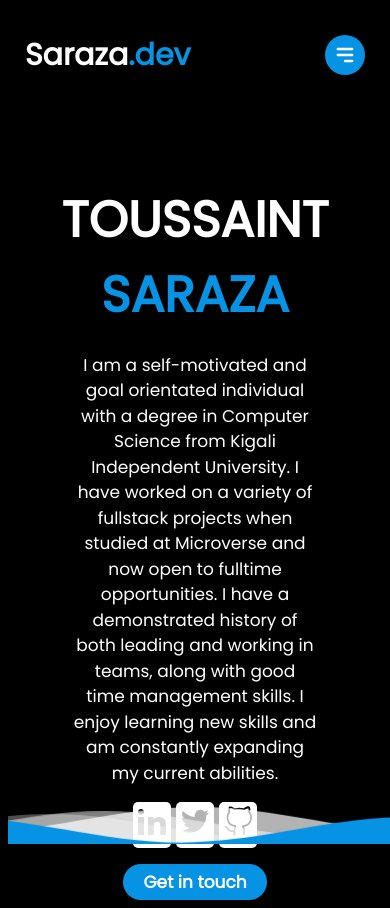
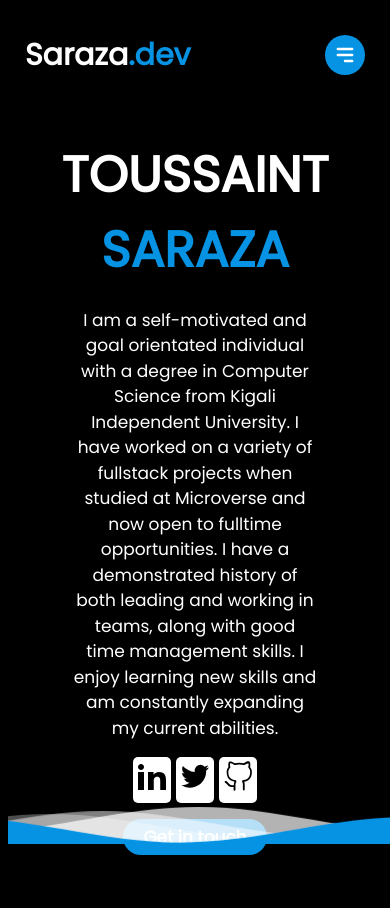
Before and after one commit to sarazaToussaint/Saraza-dev, a React (Create React App) app: page / in a window 390 px wide. Built offline with nearby package versions, Linux system fonts and the light colour scheme.

Commit message:
Make some changes on the social m icons

```diff
--- a/src/App.css
+++ b/src/App.css
@@ -395,6 +395,11 @@ button {
     text-align: center;
   }
 
+  .home-container {
+    margin-bottom: 2.5rem;
+    margin-top: -45px;
+  }
+
   .btn {
     margin-bottom: 2.5rem;
   }
```
